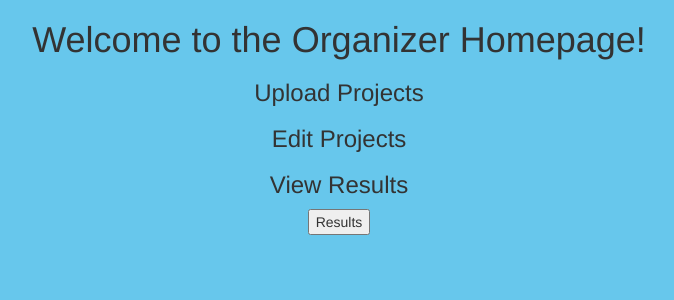
After one commit to arbizzle4shizzle/ExpoVotingApp, a Flask app: template templates/organizerHome.html in a window 1280 px wide. The commit adds this page. Shown: the top 300 px of the page, without its empty margins (301-975 px from the left). Run offline with Flask 2, Linux system fonts and the light colour scheme; the template is opened without the code that fills it, so the values that code supplies are empty; some libraries are stand-ins or nearby versions.

Commit message:
Added organizer homepage

```diff
--- /dev/null
+++ b/templates/organizerHome.html
@@ -0,0 +1,29 @@
+<!DOCTYPE html>
+<html>
+<head>
+<title>Organizer Homepage</title>
+<!-- allows proper scrolling/zoom on mobile device -->
+<meta name="viewport" content="width=device-width, initial-scale=1">
+<!-- bootstrap: css, jquery, & javascript -->
+    <link rel="stylesheet" href="https://maxcdn.bootstrapcdn.com/bootstrap/3.3.7/css/bootstrap.min.css">
+    <script src="https://ajax.googleapis.com/ajax/libs/jquery/3.3.1/jquery.min.js"></script>
+    <script src="https://maxcdn.bootstrapcdn.com/bootstrap/3.3.7/js/bootstrap.min.js"></script>
+<!-- our stylesheet -->
+    <link rel="stylesheet" type="text/css" href="../static/css/style.css?version=1">
+</head>
+<body><center>
+    <h1>Welcome to the Organizer Homepage!</h1>
+
+    <h3> Upload Projects </h3>
+
+    <h3> Edit Projects </h3>
+
+    <h3> View Results </h3>
+    <!-- redirects to /results when button is pressed -->
+    <form action="/results" method="GET">
+            <button type="submit">Results</button>
+        </form>
+
+
+</center></body>
+</html>
--- a/templates/voterLogin.html
+++ b/templates/voterLogin.html
@@ -9,7 +9,7 @@
 <!-- our stylesheet -->
     <link rel="stylesheet" type="text/css" href="../static/css/style.css?version=1">
 </head>
-<body>
+<body><br>
     <center><img src="../static/images/gt_coc.png"><br><br>
     <h3>Welcome to the College of Computing Junior Design Exposition!<br><br>
     Please enter your access code.</h3>
```
